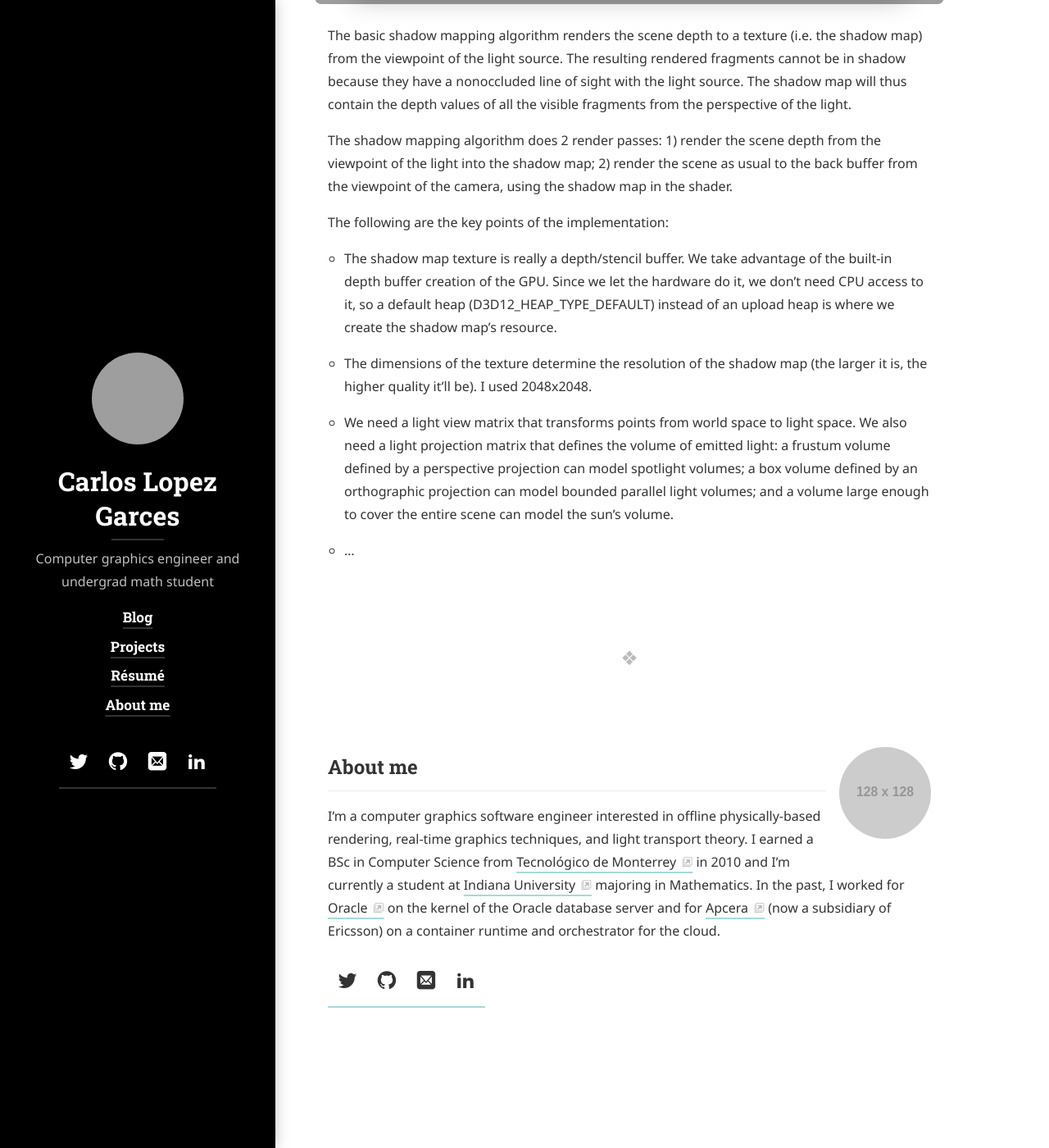
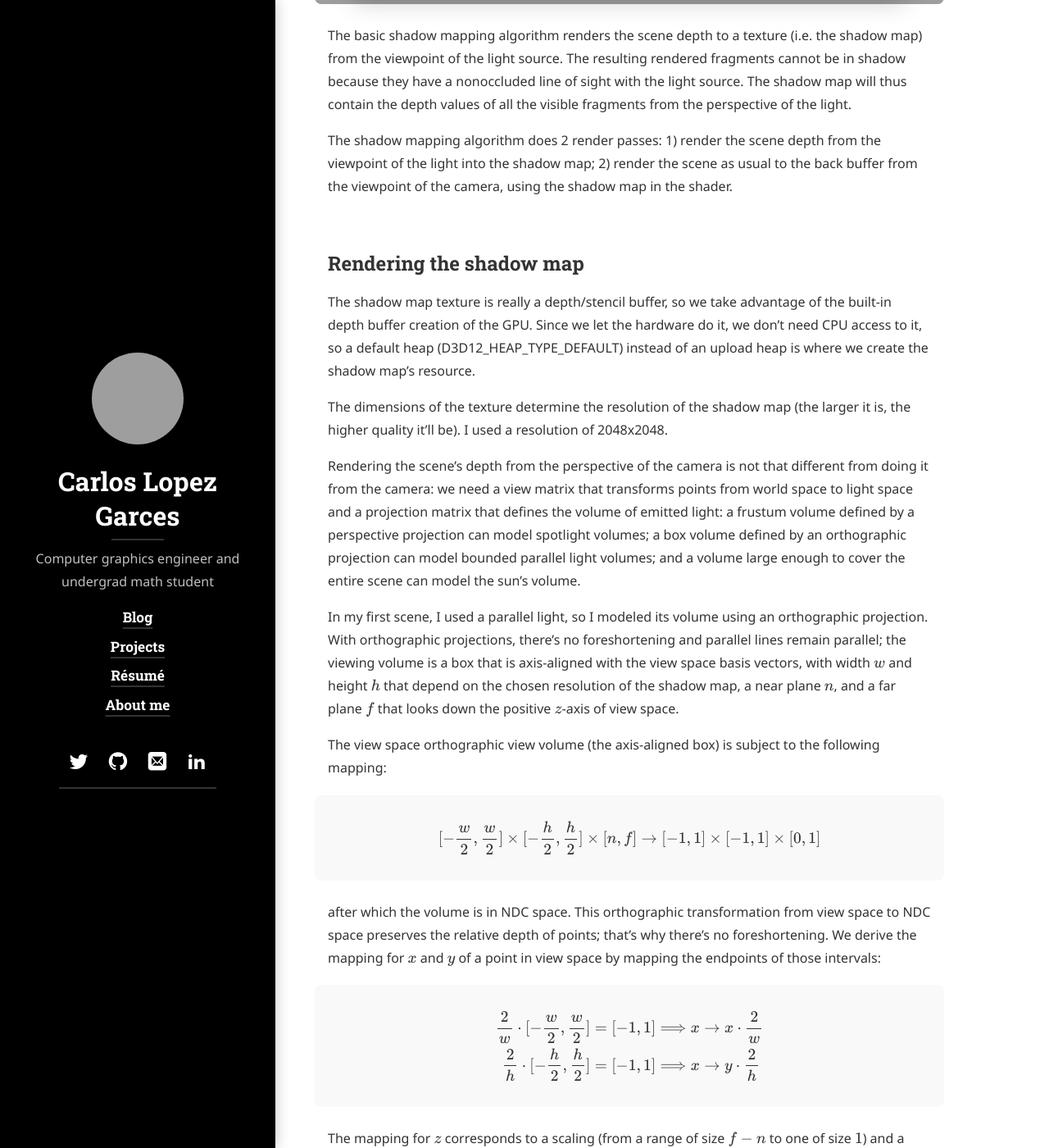
Before and after one commit to carlos-lopez-garces/carlos-lopez-garces.github.io, a Jekyll site: the page built from _directx12-hlsl-shaders/hlsl-shadow-mapping.md, in a window 1280 px wide and 1400 px high, scrolled down 649 px. Shown: the whole window at 82% size. Built offline with Jekyll 4.4.1, drawn with Linux system fonts in a browser that asks for light colours; cached includes are drawn as plain includes; nearby versions of some CDN libraries; some web fonts are replaced; library files that are not in the unit come from our copies; some of the changed text lies outside the part shown; grey boxes are pictures that could not be loaded.

Commit message:
Update DirectX12/HLSL Shadow mapping project

```diff
--- a/_directx12-hlsl-shaders/hlsl-shadow-mapping.md
+++ b/_directx12-hlsl-shaders/hlsl-shadow-mapping.md
@@ -16,12 +16,35 @@ The basic shadow mapping algorithm renders the scene depth to a texture (i.e. th
 
 The shadow mapping algorithm does 2 render passes: 1) render the scene depth from the viewpoint of the light into the shadow map; 2) render the scene as usual to the back buffer from the viewpoint of the camera, using the shadow map in the shader.
 
-The following are the key points of the implementation:
+## Rendering the shadow map
 
-- The shadow map texture is really a depth/stencil buffer. We take advantage of the built-in depth buffer creation of the GPU. Since we let the hardware do it, we don't need CPU access to it, so a default heap (D3D12_HEAP_TYPE_DEFAULT) instead of an upload heap is where we create the shadow map's resource.
+The shadow map texture is really a depth/stencil buffer, so we take advantage of the built-in depth buffer creation of the GPU. Since we let the hardware do it, we don't need CPU access to it, so a default heap (D3D12_HEAP_TYPE_DEFAULT) instead of an upload heap is where we create the shadow map's resource.
 
-- The dimensions of the texture determine the resolution of the shadow map (the larger it is, the higher quality it'll be). I used 2048x2048.
+The dimensions of the texture determine the resolution of the shadow map (the larger it is, the higher quality it'll be). I used a resolution of 2048x2048.
 
-- We need a light view matrix that transforms points from world space to light space. We also need a light projection matrix that defines the volume of emitted light: a frustum volume defined by a perspective projection can model spotlight volumes; a box volume defined by an orthographic projection can model bounded parallel light volumes; and a volume large enough to cover the entire scene can model the sun's volume.
+Rendering the scene's depth from the perspective of the camera is not that different from doing it from the camera: we need a view matrix that transforms points from world space to light space and a projection matrix that defines the volume of emitted light: a frustum volume defined by a perspective projection can model spotlight volumes; a box volume defined by an orthographic projection can model bounded parallel light volumes; and a volume large enough to cover the entire scene can model the sun's volume.
 
-- ...
+In my first scene, I used a parallel light, so I modeled its volume using an orthographic projection. With orthographic projections, there's no foreshortening and parallel lines remain parallel; the viewing volume is a box that is axis-aligned with the view space basis vectors, with  width $$w$$ and height $$h$$ that depend on the chosen resolution of the shadow map, a near plane $$n$$, and a far plane $$f$$ that looks down the positive $$z$$-axis of view space.
+
+The view space orthographic view volume (the axis-aligned box) is subject to the following mapping:
+
+$$
+[-\frac{w}{2},\frac{w}{2}]\times[-\frac{h}{2},\frac{h}{2}]\times[n,f]\rightarrow[-1,1]\times[-1,1]\times[0,1]
+$$
+
+after which the volume is in NDC space. This orthographic transformation from view space to NDC space preserves the relative depth of points; that's why there's no foreshortening. We derive the mapping for $$x$$ and $$y$$ of a point in view space by mapping the endpoints of those intervals:
+
+$$
+\begin{aligned}
+\frac{2}{w}\cdot[-\frac{w}{2},\frac{w}{2}] &= [-1,1] \Longrightarrow x \rightarrow x\cdot\frac{2}{w} \\
+\frac{2}{h}\cdot[-\frac{h}{2},\frac{h}{2}] &= [-1,1] \Longrightarrow x \rightarrow y\cdot\frac{2}{h}
+\end{aligned}
+$$
+
+The mapping for $$z$$ corresponds to a scaling (from a range of size $$f-n$$ to one of size $$1$$) and a translation (one such that $$n$$ is taken to $$0$$). So the $$z$$ coordinate is subject to a mapping of the form $$g(z)=az+b$$ and we know that $$g(n)=0$$ and $$g(f)=1$$. We then solve the following system of 2 equations in 2 variables:
+
+...
+
+## Using the shadow map
+
+...
```
